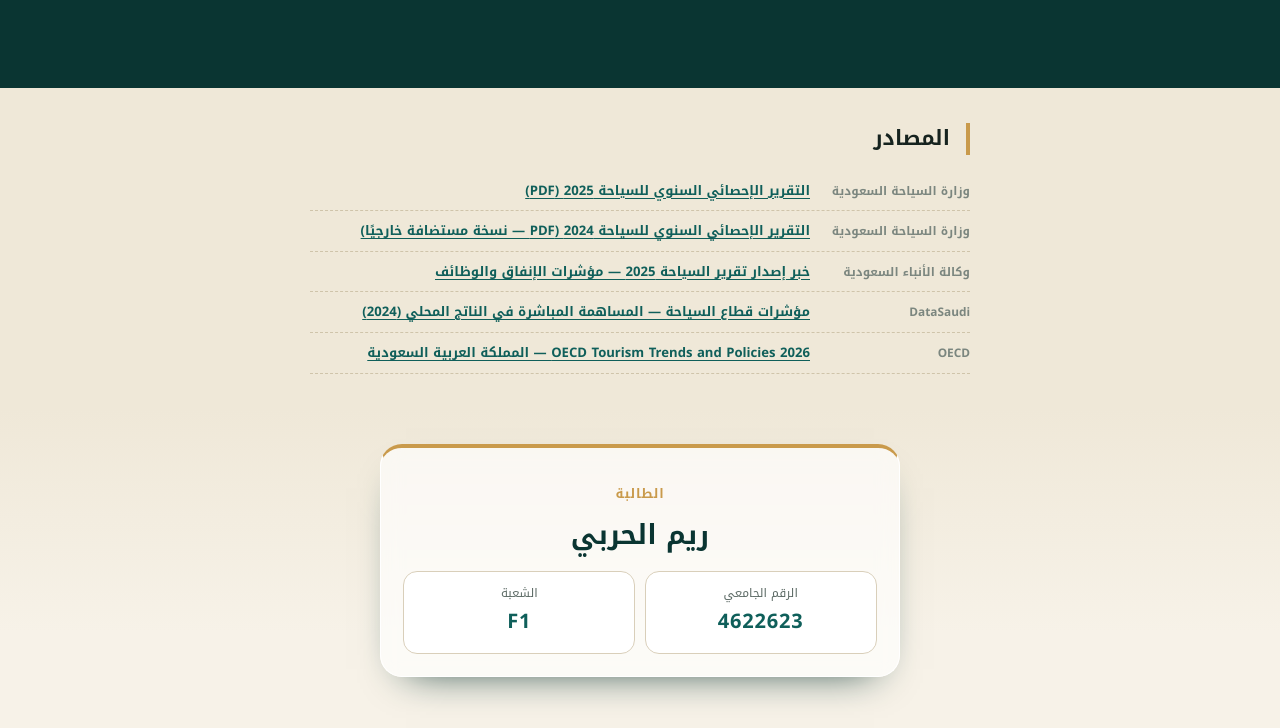
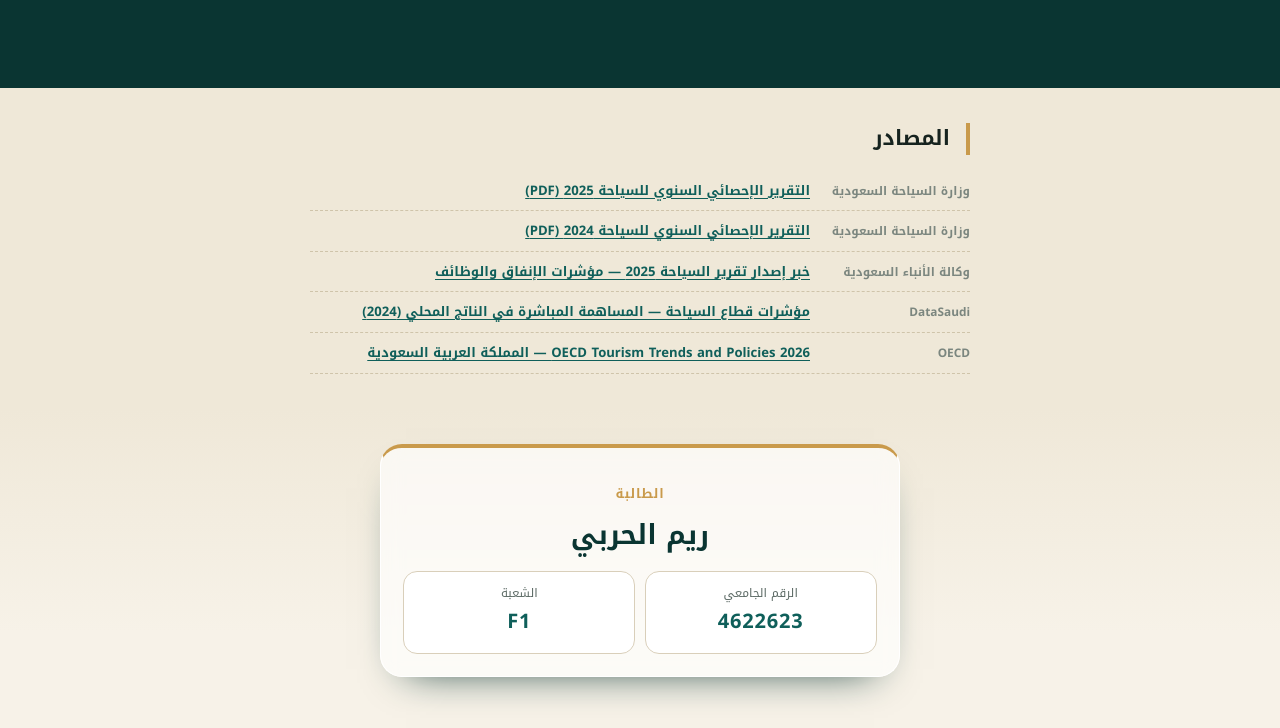
Before and after one commit to madardigital/saudi-tourism-2025, a plain HTML site: page index.html in a window 1280 px wide. Shown: the part 7469-8197 px from the top of the page. Drawn offline with Linux system fonts and the light colour scheme.

Commit message:
Simplify 2024 tourism report link label

```diff
--- a/index.html
+++ b/index.html
@@ -151,7 +151,7 @@ select{width:100%;font:600 1rem var(--head);padding:.7rem .8rem;border-radius:12
 
 <footer><div class="srcs"><div class="wrap"><h2>المصادر</h2><ul>
 <li><span>وزارة السياحة السعودية</span><a href="https://cdn.mt.gov.sa/mtweb/prod/uploads/Annual_Statistical_Report_Tourism_Statistics_2025_Interactive_Version_Desktop_1_0b204b2804.pdf" rel="noopener" target="_blank">التقرير الإحصائي السنوي للسياحة 2025 (PDF)</a></li>
-<li><span>وزارة السياحة السعودية</span><a href="https://ent.news/2025/6/1248.pdf" rel="noopener" target="_blank">التقرير الإحصائي السنوي للسياحة 2024 (PDF — نسخة مستضافة خارجيًا)</a></li>
+<li><span>وزارة السياحة السعودية</span><a href="https://ent.news/2025/6/1248.pdf" rel="noopener" target="_blank">التقرير الإحصائي السنوي للسياحة 2024 (PDF)</a></li>
 <li><span>وكالة الأنباء السعودية</span><a href="https://www.spa.gov.sa/en/N2615138" rel="noopener" target="_blank">خبر إصدار تقرير السياحة 2025 — مؤشرات الإنفاق والوظائف</a></li>
 <li><span>DataSaudi</span><a href="https://datasaudi.sa/en/sector/tourism" rel="noopener" target="_blank">مؤشرات قطاع السياحة — المساهمة المباشرة في الناتج المحلي (2024)</a></li>
 <li><span>OECD</span><a href="https://www.oecd.org/en/publications/oecd-tourism-trends-and-policies-2026_3fd3cd75-en/full-report/saudi-arabia_3e805919.html" rel="noopener" target="_blank">OECD Tourism Trends and Policies 2026 — المملكة العربية السعودية</a></li>
```
